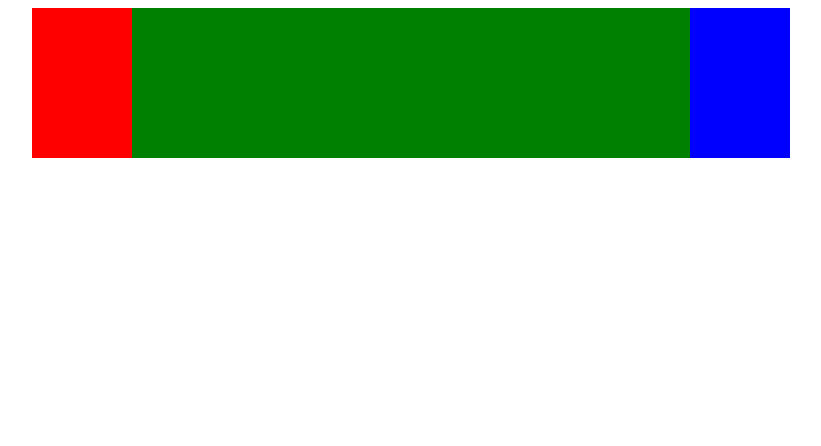
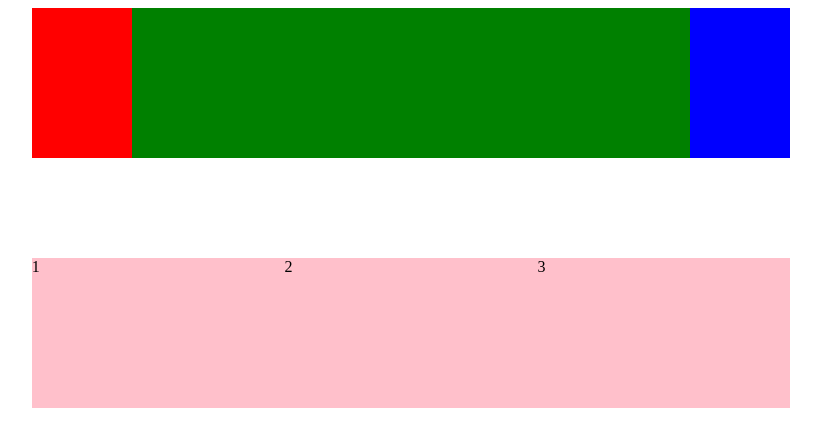
Before and after one commit to 6xiaoDi/blog-CSS, a plain HTML site: page h5+c3（2）/09-flex子项flex份数.html in a window 1280 px wide. Shown: the whole page, without its empty margins (229-1050 px from the left). Drawn offline with Linux system fonts and the light colour scheme.

Commit message:
a2.41（example08-3——flex子项flex份数模板 =>  p标签平均每人三份）

```diff
--- a/h5+c3（2）/09-flex子项flex份数.html
+++ b/h5+c3（2）/09-flex子项flex份数.html
@@ -33,6 +33,18 @@
             background-color: blue;
         }
 
+        p {
+            display: flex;
+            width: 60%;
+            height: 150px;
+            background-color: pink;
+            margin: 100px auto;
+        }
+
+        p span {
+            /*每个p各占一份*/
+            flex: 1;
+        }
     </style>
 </head>
 
@@ -42,6 +54,11 @@
         <div></div>
         <div></div>
     </section>
+    <p>
+        <span>1</span>
+        <span>2</span>
+        <span>3</span>
+    </p>
 </body>
 
 </html>
```
